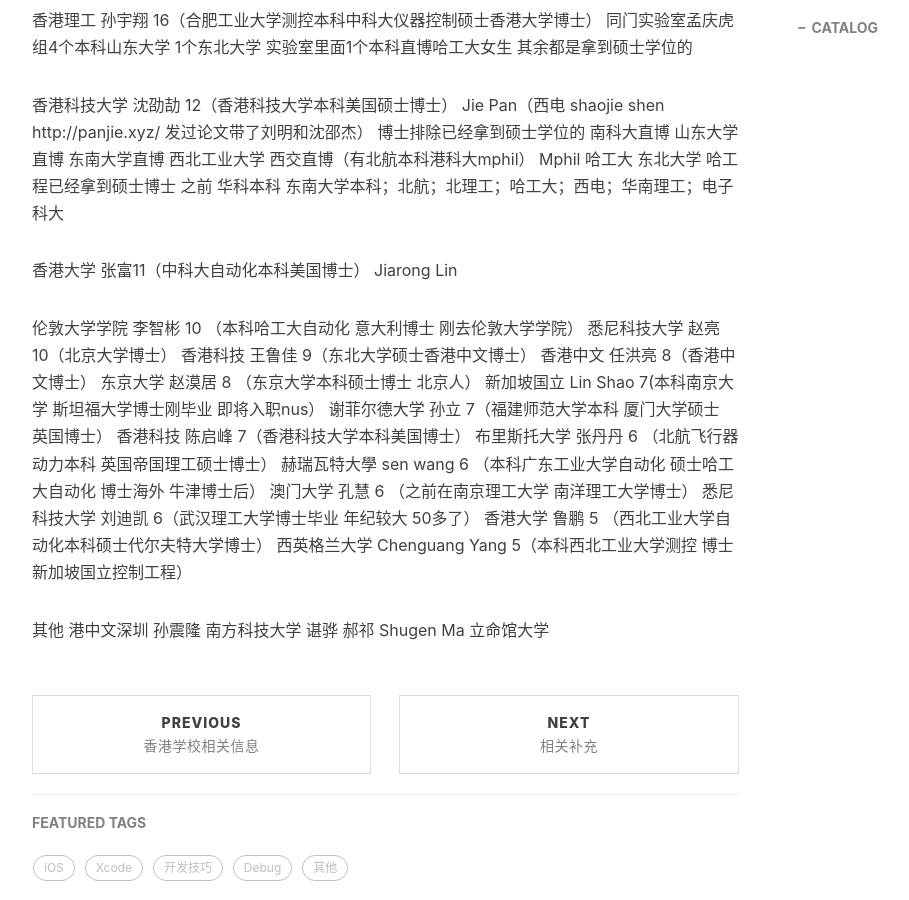
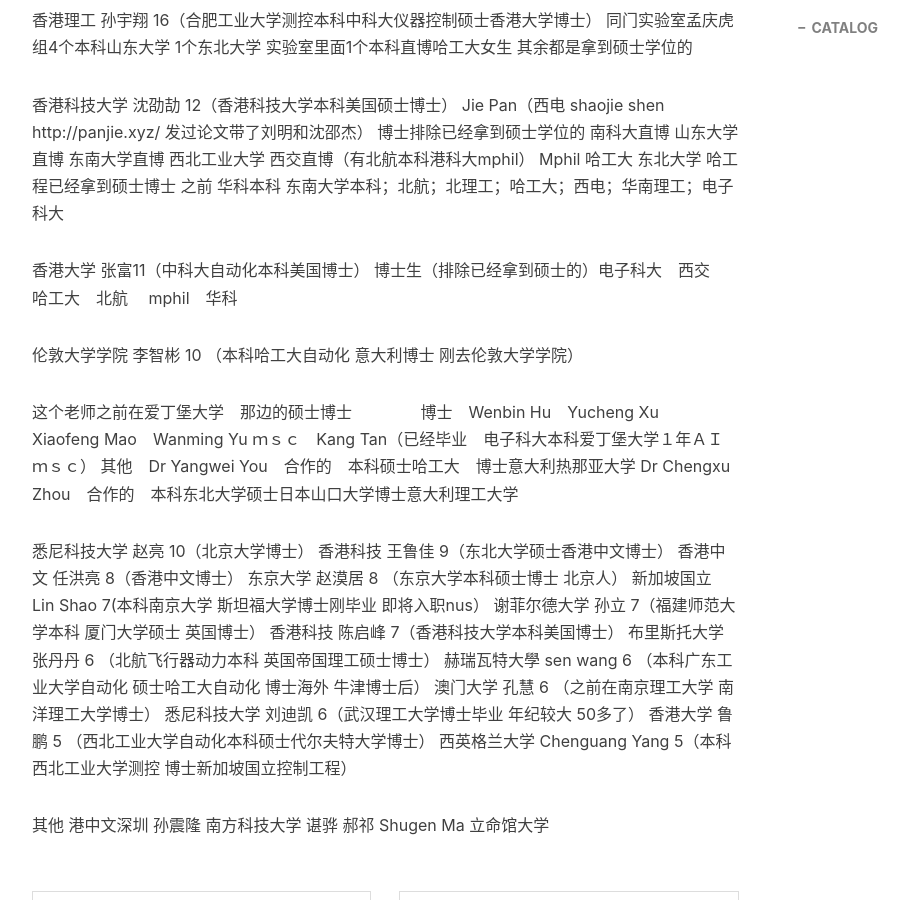
Before and after one commit to pengjiao123/pengjiao123.github.io, a Jekyll site: the page built from _posts/2022-06-18-实习相关.md, in a window 1280 px wide and 900 px high, scrolled down 2566 px. Shown: the whole window, without its empty margins (233-1142 px from the left). Built offline with Jekyll 4.4.1, drawn with Linux system fonts in a browser that asks for light colours; nearby versions of some CDN libraries; comment, search, counter and statistics services are not loaded.

Commit message:
Update 2022-06-18-实习相关.md

```diff
--- a/_posts/2022-06-18-实习相关.md
+++ b/_posts/2022-06-18-实习相关.md
@@ -137,10 +137,19 @@
 
 
 香港大学 张富11（中科大自动化本科美国博士）
-Jiarong Lin
+博士生（排除已经拿到硕士的）电子科大　西交　哈工大　北航
+mphil　华科
 
 
 伦敦大学学院 李智彬 10 （本科哈工大自动化 意大利博士 刚去伦敦大学学院）
+
+这个老师之前在爱丁堡大学　那边的硕士博士
+博士　Wenbin Hu　Yucheng Xu　Xiaofeng Mao　Wanming Yu
+ｍｓｃ　Kang Tan（已经毕业　电子科大本科爱丁堡大学１年ＡＩ　ｍｓｃ）
+其他　Dr Yangwei You　合作的　本科硕士哈工大　博士意大利热那亚大学
+Dr Chengxu Zhou　合作的　本科东北大学硕士日本山口大学博士意大利理工大学
+
+
 悉尼科技大学 赵亮 10（北京大学博士）
 香港科技 王鲁佳 9（东北大学硕士香港中文博士）
 香港中文 任洪亮 8（香港中文博士）
```
